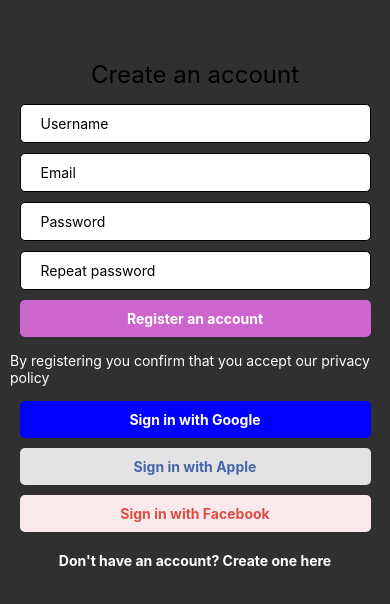
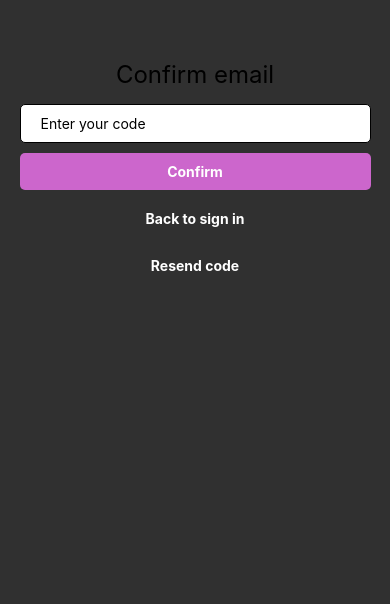
Before and after one commit to niamhmadden23/Authentication, a React Native app: screen / in a window 390 px wide. Shown: the top 604 px of the page. Built offline with nearby package versions, Linux system fonts and the light colour scheme.

Commit message:
Confirm email screen added

```diff
--- a/App.js
+++ b/App.js
@@ -10,11 +10,12 @@
 import {SafeAreaView, StyleSheet, Text} from 'react-native';
 import SignInScreen from './src/screens/SignInScreen';
 import SignUpScreen from './src/screens/SignUpScreen/SignUpScreen';
-
+import ConfirmEmailScreen from './src/screens/ConfirmEmailScreen/ConfirmEmailScreen';
 const App = () => {
   return (
     <SafeAreaView style={styles.root}>
-      <SignUpScreen />
+      {/* <SignUpScreen /> */}
+      <ConfirmEmailScreen />
     </SafeAreaView>
   );
 };
--- /dev/null
+++ b/src/screens/ConfirmEmailScreen/ConfirmEmailScreen.js
@@ -0,0 +1,65 @@
+import React, {useState} from 'react';
+import {View, Text, StyleSheet, ScrollView} from 'react-native';
+import CustomInput from '../../components/CustomInput/CustomInput';
+import CustomButton from '../../components/CustomButton';
+const ConfirmEmailScreen = () => {
+  const [code, setCode] = useState('');
+
+  const onConfirmPressed = () => {
+    console.warn('confirm');
+  };
+
+  const backToSignIn = () => {
+    console.warn('back to sign in');
+  };
+
+  const resendCodePressed = () => {
+    console.warn('resend code pressed');
+  };
+
+  return (
+    <ScrollView>
+      <View style={styles.root}>
+        <Text style={styles.title}>Confirm email</Text>
+        <CustomInput
+          placeholder="Enter your code"
+          value={code}
+          setValue={setCode}
+        />
+        <CustomButton text="Confirm" onPress={onConfirmPressed} />
+        <CustomButton
+          onPress={backToSignIn}
+          text="Back to sign in"
+          type="TERTIARY"
+        />
+        <CustomButton
+          onPress={resendCodePressed}
+          text="Resend code"
+          type="TERTIARY"
+        />
+      </View>
+    </ScrollView>
+  );
+};
+
+const styles = StyleSheet.create({
+  root: {
+    alignItems: 'center',
+    paddingTop: 50,
+  },
+  text: {
+    color: 'white',
+    fontSize: 40,
+    paddingBottom: 10,
+  },
+  title: {
+    fontSize: 24,
+    margin: 10,
+  },
+  registerText: {
+    color: 'white',
+    margin: 10,
+  },
+});
+
+export default ConfirmEmailScreen;
--- /dev/null
+++ b/src/screens/ConfirmEmailScreen/index.js
@@ -0,0 +1 @@
+import {default} from './ConfirmEmailScreen';
--- a/src/screens/SignUpScreen/SignUpScreen.js
+++ b/src/screens/SignUpScreen/SignUpScreen.js
@@ -13,8 +13,8 @@
     console.warn('register');
   };
 
-  const noAccountPressed = () => {
-    console.warn('no account');
+  const onSignInPressed = () => {
+    console.warn('sign in pressed');
   };
 
   return (
@@ -45,8 +45,8 @@
         </Text>
         <SocialSignInButtons />
         <CustomButton
-          onPress={noAccountPressed}
-          text="Don't have an account? Create one here"
+          onPress={onSignInPressed}
+          text="Have an account? Sign in"
           type="TERTIARY"
         />
       </View>
```
Also changed, not shown: 1 other file (tests, documents, lock files or other folders).
